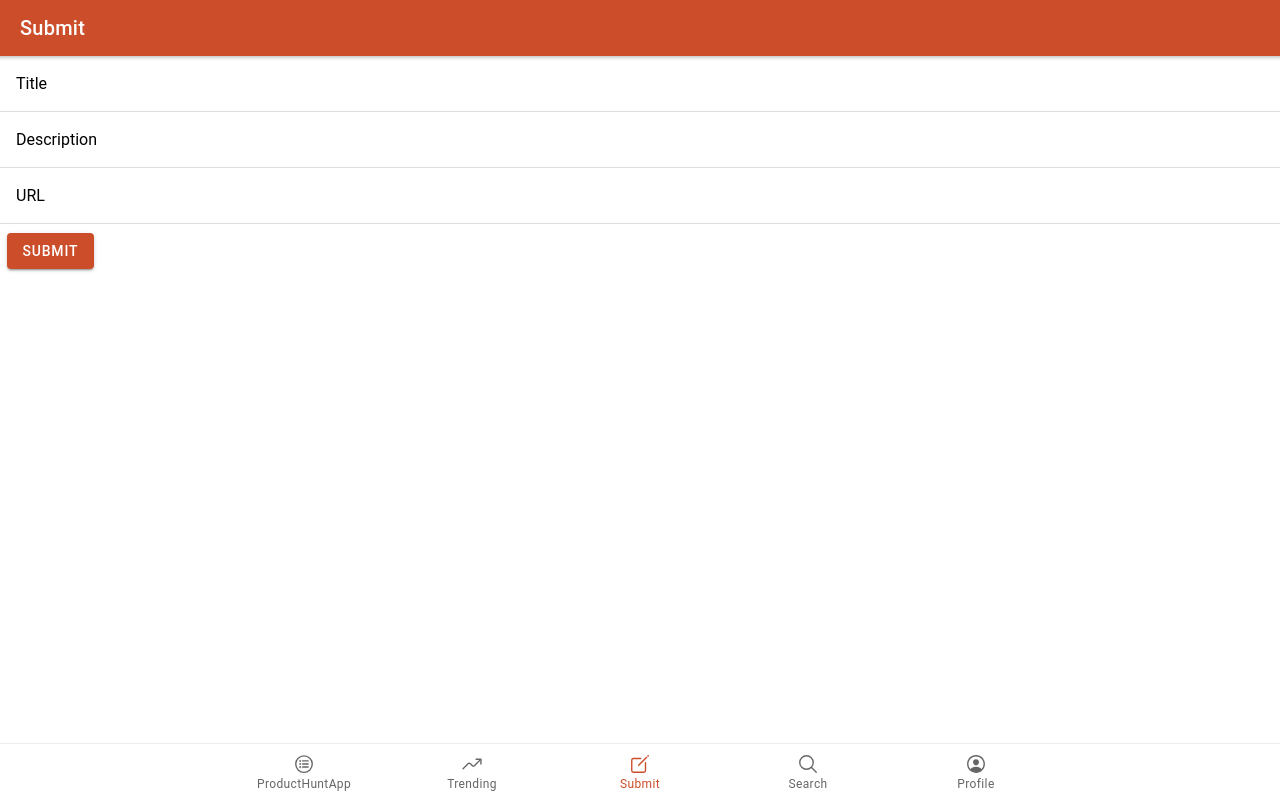
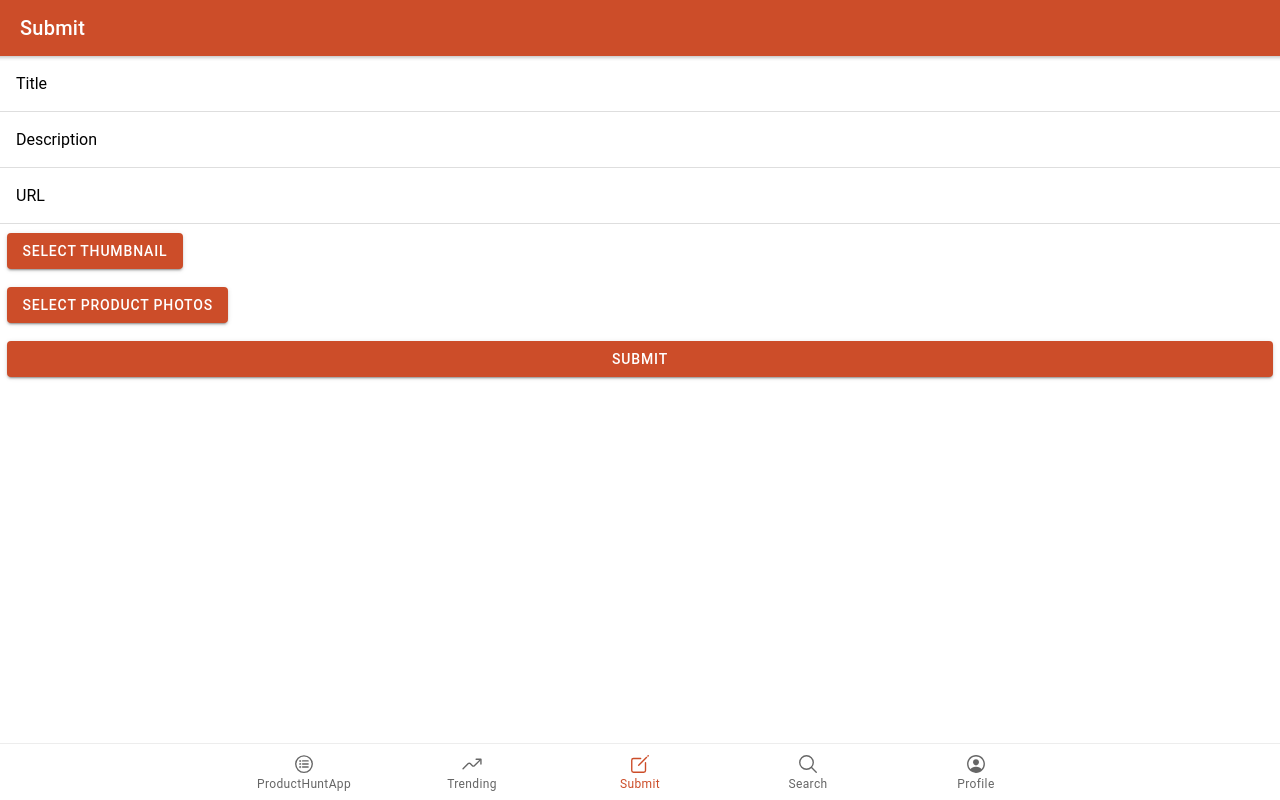
Before and after one commit to RoMzz37/ProductHuntAppA, a React (Create React App) app: page /submit in a window 1280 px wide. Built offline with nearby package versions, Linux system fonts and the light colour scheme; no server answers.

Commit message:
Firebase storage and File Uploads

```diff
--- /dev/null
+++ b/src/components/Form/Upload.css
@@ -0,0 +1,15 @@
+.file-input-container {
+  position: relative;
+  display: inline-block;
+}
+
+.file-input {
+  opacity: 0;
+  z-index: 1;
+  position: absolute;
+  left: 0;
+  right: 0;
+  bottom: 0;
+  top: 0;
+  user-select: none;
+}
--- /dev/null
+++ b/src/components/Form/Upload.js
@@ -0,0 +1,52 @@
+import React from "react";
+import PropTypes from "prop-types";
+import { IonButton, isPlatform } from "@ionic/react";
+import { Plugins, CameraResultType } from "@capacitor/core";
+import { dataURItoBlob } from "../../utils/file";
+import "./Upload.css";
+
+const { Camera } = Plugins;
+
+function Upload({ onChange, placeholder, files, multiple, ...rest }) {
+  const handleSelectFile = async (evt) => {
+    if (isPlatform("mobile")) {
+      const image = await Camera.getPhoto({
+        quality: 90,
+        allowEditing: false,
+        resultType: CameraResultType.DataUrl,
+      });
+      const blob = dataURItoBlob(image.dataUrl);
+
+      onChange([blob]);
+    } else {
+      onChange([...evt.target.files]);
+    }
+  };
+
+  return (
+    <div className="file-input-container">
+      {!isPlatform("mobile") && (
+        <input
+          id="file"
+          type="file"
+          className="file-input"
+          accept="image/*"
+          multiple={multiple}
+          onChange={handleSelectFile}
+        />
+      )}
+      <IonButton onClick={handleSelectFile} {...rest}>
+        {files.length ? `${files.length} file selected` : placeholder}
+      </IonButton>
+    </div>
+  );
+}
+
+Upload.propTypes = {
+  multiple: PropTypes.bool,
+  files: PropTypes.array,
+  placeholder: PropTypes.string,
+  onChange: PropTypes.func,
+};
+
+export default Upload;
--- a/src/firebase/firebase.js
+++ b/src/firebase/firebase.js
@@ -1,6 +1,7 @@
 import app from "firebase/app";
 import "firebase/auth";
 import "firebase/firestore";
+import "firebase/storage";
 
 import firebaseConfig from "./config";
 
@@ -10,6 +11,7 @@ class Firebase {
     this.app = app;
     this.auth = app.auth();
     this.db = app.firestore();
+    this.storage = app.storage();
   }
 
   async register(name, email, password) {
--- a/src/pages/Submit.js
+++ b/src/pages/Submit.js
@@ -1,39 +1,84 @@
 import React from "react";
-import {IonPage, IonContent, IonLabel, IonRow, IonCol, IonButton, IonItem, IonInput} from "@ionic/react";
+import {
+  IonContent,
+  IonPage,
+  IonItem,
+  IonLabel,
+  IonInput,
+  IonRow,
+  IonCol,
+  IonButton,
+} from "@ionic/react";
 import useFormValidation from "../hooks/useFormValidation";
 import validateCreateProduct from "../components/Product/validateCreateProduct";
 import firebase from "../firebase";
 import UserContext from "../contexts/UserContext";
-import SmallHeader from '../components/Header/SmallHeader';
-import LargeHeader from '../components/Header/LargeHeader';
-import {toast} from "../utils/toast";
+import SmallHeader from "../components/Header/SmallHeader";
+import LargeHeader from "../components/Header/LargeHeader";
+import Upload from "../components/Form/Upload";
+import { toast } from "../utils/toast";
 
-const INITIAL_STATE ={
+const INITIAL_STATE = {
   title: "",
   description: "",
-    url: ""
+  url: "",
 };
 
-const Submit = ({history}) => {
-    const {user} = React.useContext(UserContext);
+const Submit = ({ history }) => {
+  const { user } = React.useContext(UserContext);
   const [submitting, setSubmitting] = React.useState(false);
-    const {handleSubmit, handleChange, values} = useFormValidation(
+  const [thumb, setThumb] = React.useState([]);
+  const [photos, setPhotos] = React.useState([]);
+  const { handleSubmit, handleChange, values } = useFormValidation(
     INITIAL_STATE,
     validateCreateProduct,
     handleCreate
   );
 
   async function handleCreate() {
-        try{
-            if(!user) {
+    try {
+      if (!user) {
         history.push("/login");
         return;
       }
 
       setSubmitting(true);
 
-            const{ url, description, title} = values;
+      const { url, description, title } = values;
       const id = firebase.db.collection("products").doc().id;
+
+      await Promise.all([
+        ...thumb.map((f, index) =>
+          firebase.storage
+            .ref()
+            .child(`products/${id}_thumb_${index}.jpg`)
+            .put(f)
+        ),
+        ...photos.map((f, index) =>
+          firebase.storage
+            .ref()
+            .child(`products/${id}_photo_${index}.jpg`)
+            .put(f)
+        ),
+      ]);
+
+      const productPhotos = await Promise.all(
+        photos.map((f, index) =>
+          firebase.storage
+            .ref()
+            .child(`products/${id}_photo_${index}.jpg`)
+            .getDownloadURL()
+        )
+      );
+
+      const productThumbs = await Promise.all(
+        thumb.map((f, index) =>
+          firebase.storage
+            .ref()
+            .child(`products/${id}_thumb_${index}.jpg`)
+            .getDownloadURL()
+        )
+      );
 
       const newProduct = {
         title,
@@ -43,29 +88,33 @@ const Submit = ({history}) => {
           id: user.uid,
           name: user.displayName,
         },
+        thumbnail: productThumbs[0] || null,
+        photos: productPhotos,
         voteCount: 1,
         comments: [],
         votes: [
           {
-                        votedBy:{id: user.uid, name: user.displayName},
+            votedBy: { id: user.uid, name: user.displayName },
           },
         ],
         created: Date.now(),
       };
+      setThumb([]);
+      setPhotos([]);
       await firebase.db.collection("products").doc(id).set(newProduct);
       history.push("/");
-        } catch(e){
+    } catch (e) {
       console.error(e);
       toast(e.message);
       setSubmitting(false);
     }
   }
 
-    return(
+  return (
     <IonPage>
       <SmallHeader title="Submit" />
-            <IonContent fullscreen>
-                <LargeHeader title="Submit"/>
+      <IonContent>
+        <LargeHeader title="Submit" />
         <IonItem lines="full">
           <IonLabel position="floating">Title</IonLabel>
           <IonInput
@@ -73,8 +122,8 @@ const Submit = ({history}) => {
             value={values.title}
             type="text"
             onIonChange={handleChange}
-                    required>
-                    </IonInput>
+            required
+          ></IonInput>
         </IonItem>
 
         <IonItem lines="full">
@@ -84,35 +133,55 @@ const Submit = ({history}) => {
             value={values.description}
             type="text"
             onIonChange={handleChange}
-                    required>
-                    </IonInput>
+            required
+          ></IonInput>
         </IonItem>
 
         <IonItem lines="full">
           <IonLabel position="floating">URL</IonLabel>
           <IonInput
             name="url"
+            type="url"
             value={values.url}
-                    type="url"
             onIonChange={handleChange}
-                    required>
-                    </IonInput>
+            required
+          ></IonInput>
         </IonItem>
-
         <IonRow>
           <IonCol>
-                        <IonButton type="submit"
+            <Upload
+              files={thumb}
+              onChange={setThumb}
+              placeholder="Select Thumbnail"
+            />
+          </IonCol>
+        </IonRow>
+        <IonRow>
+          <IonCol>
+            <Upload
+              files={photos}
+              onChange={setPhotos}
+              placeholder="Select Product Photos"
+              multiple
+            />
+          </IonCol>
+        </IonRow>
+        <IonRow>
+          <IonCol>
+            <IonButton
+              type="submit"
               color="primary"
-                        expand="bloxk"
-                        disable={submitting}
-                        onClick={handleSubmit}>
+              expand="block"
+              disabled={submitting}
+              onClick={handleSubmit}
+            >
               Submit
             </IonButton>
           </IonCol>
         </IonRow>
-
       </IonContent>
     </IonPage>
   );
 };
+
 export default Submit;
--- /dev/null
+++ b/src/utils/file.js
@@ -0,0 +1,24 @@
+export function dataURItoBlob(dataURI) {
+    // convert base64 to raw binary data held in a string
+    // doesn't handle URLEncoded DataURIs - see SO answer #6850276 for code that does this
+    var byteString = atob(dataURI.split(",")[1]);
+
+    // separate out the mime component
+    var mimeString = dataURI.split(",")[0].split(":")[1].split(";")[0];
+
+    // write the bytes of the string to an ArrayBuffer
+    var ab = new ArrayBuffer(byteString.length);
+    var ia = new Uint8Array(ab);
+    for (var i = 0; i < byteString.length; i++) {
+      ia[i] = byteString.charCodeAt(i);
+    }
+
+    //Old Code
+    //write the ArrayBuffer to a blob, and you're done
+    //var bb = new BlobBuilder();
+    //bb.append(ab);
+    //return bb.getBlob(mimeString);
+
+    //New Code
+    return new Blob([ab], { type: mimeString });
+  }
```
Lines whose indentation alone changed are shown as unchanged.
